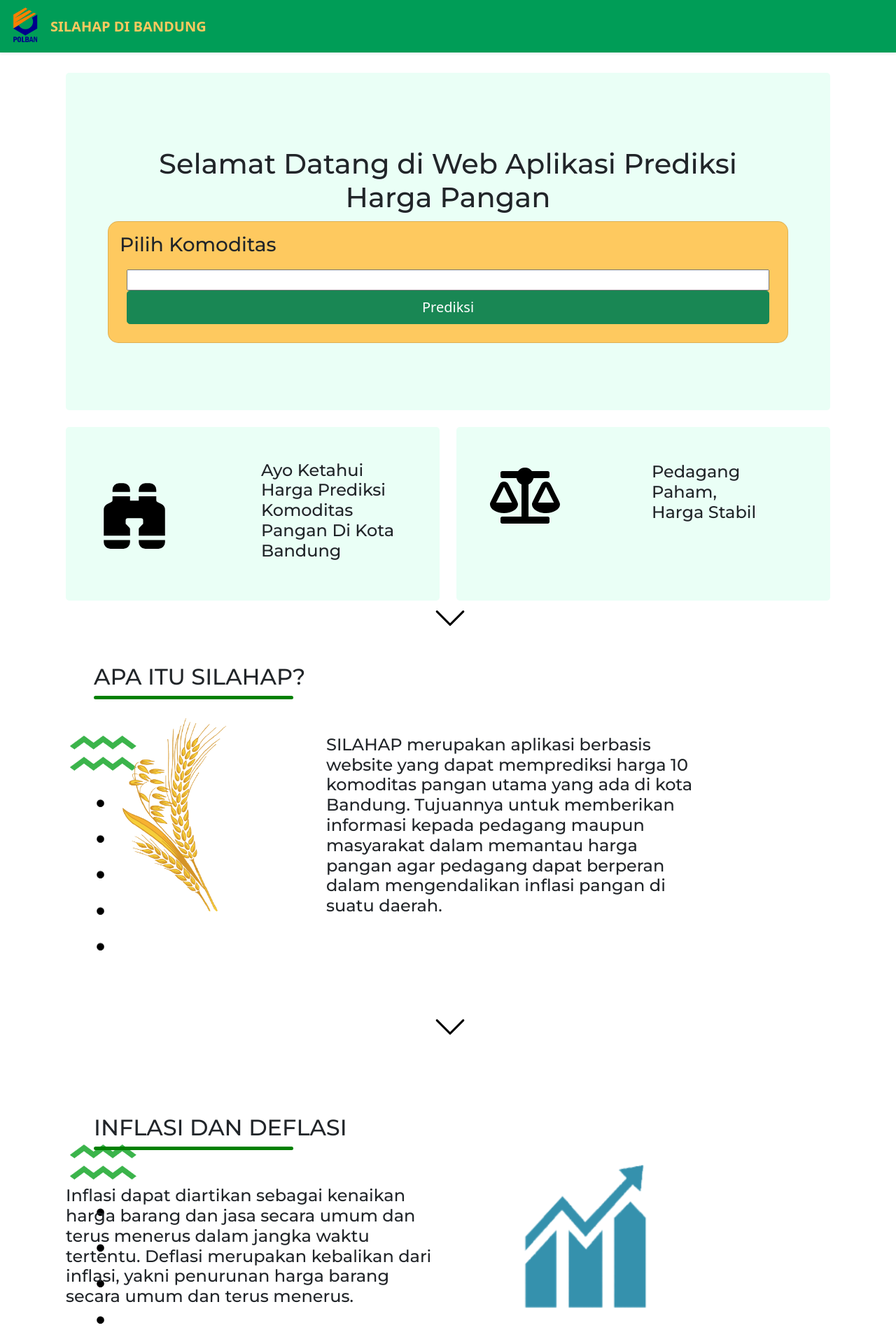
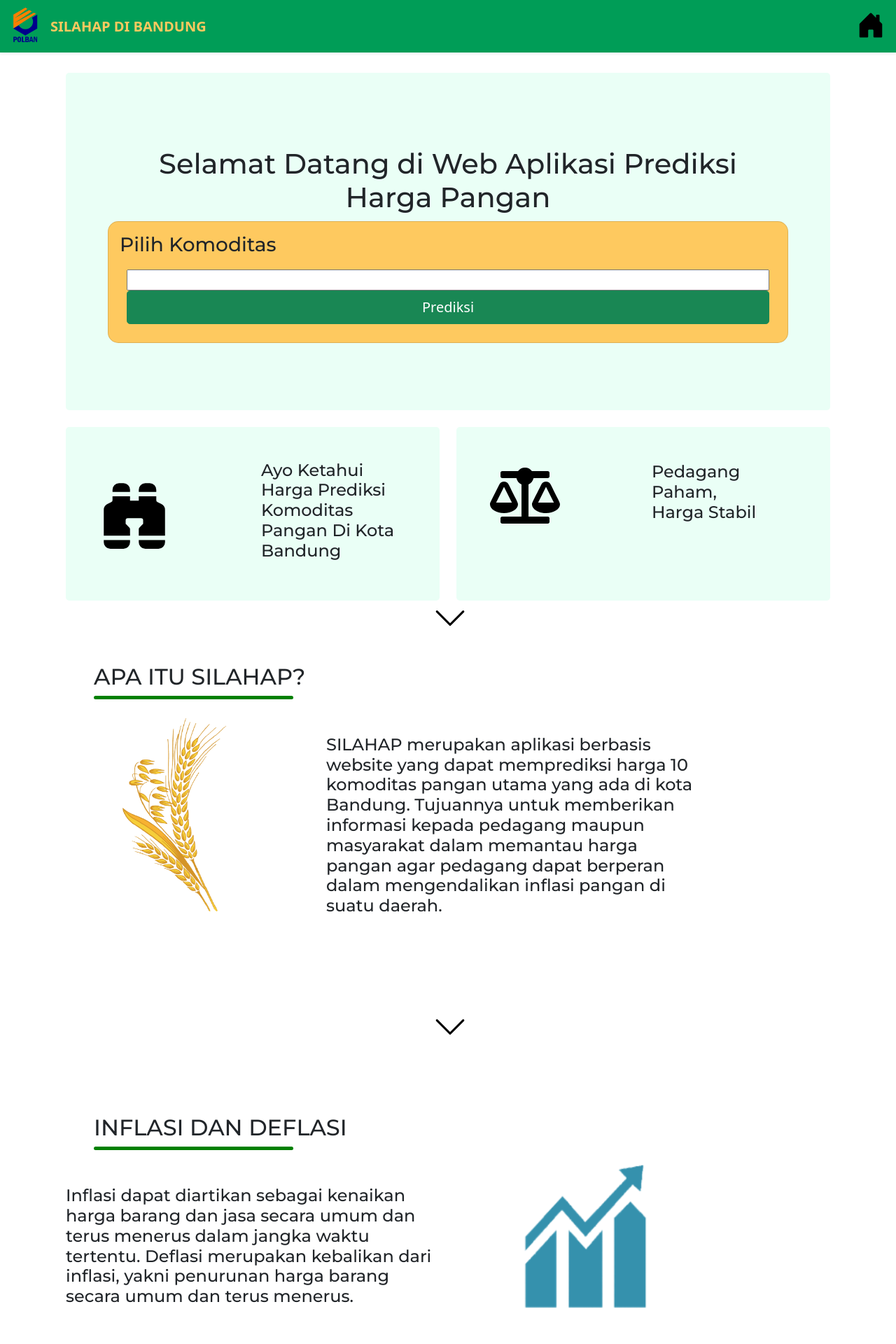
Before and after one commit to azrasabila/prediksi-harga-pangan, a Django app: template prediksiHargaPangan/templates/index.html in a window 1280 px wide. Shown: the top 1920 px of the page at 70% size. Run offline with Django 3.2, Linux system fonts and the light colour scheme; the template is opened without the code that fills it: most values are stand-ins (such as "Sample title", 1, 10 or a date in 2020); form fields are guessed from the names that the template uses; parts of the project's set-up code (start-up, migrations or seed data) failed here and were passed over.

Commit message:
Update title and button

```diff
--- a/prediksiHargaPangan/templates/index.html
+++ b/prediksiHargaPangan/templates/index.html
@@ -11,6 +11,9 @@
         <img src="{% static 'img/polban.png' %}" href="/" width="56" style="padding-left: 1rem;">
         <a class="navbar-brand fw-bold" href="/">
           SILAHAP DI BANDUNG
+        </a>
+        <a href="/">
+          <img src="{% static 'img/home.svg' %}" class="position-absolute top-0 end-0" href="/" width="56" style="padding-right: 1rem; padding-top: 1rem;">
         </a>
       </nav>
       <!-- Home Page -->
@@ -280,8 +283,9 @@
 
   .page-section {
     min-height: 100%;
-    background-image: url("{% static 'img/bgsilahap.png' %}");
-    background-repeat: no-repeat;
+    /* background-image: url("{% static 'img/bgsilahap.png' %}"); */
+    /* background-repeat: no-repeat; */
+    /* background-color: cadetblue; */
   }
 
   .center {
--- a/prediksiHargaPangan/templates/prediksi/index.html
+++ b/prediksiHargaPangan/templates/prediksi/index.html
@@ -9,6 +9,9 @@
     <a class="navbar-brand fw-bold" href="/">
       <img src="{% static 'img/polban.png' %}" href="/" width="56" style="padding-left: 1rem;">
       SILAHAP DI BANDUNG
+    </a>
+    <a href="/">
+      <img src="{% static 'img/home.svg' %}" class="position-absolute top-0 end-0" href="/" width="56" style="padding-right: 1rem; padding-top: 1rem;">
     </a>
   </nav>
   {% localize on %}
@@ -22,6 +25,7 @@
     {% endfor %}
     {% endif %}
     <div class="row">
+      <h1 class="center">Web Aplikasi Prediksi Harga Pangan</h1>
       <div class="card">
         <div class="card-body">
           <form method='post'>
--- a/prediksiHargaPangan/templates/snippets/tabs.html
+++ b/prediksiHargaPangan/templates/snippets/tabs.html
@@ -1,6 +1,6 @@
 {% load static %}
 <div class="d-flex align-items-start">
-  <ul class="nav nav-pills mb-3" id="pills-tab" role="tablist">
+  <ul class="nav nav-pills mb-3 btn" id="pills-tab" role="tablist">
     <li class="nav-item">
       <a class="nav-link active text-success" id="v-pills-chart-tab" data-bs-toggle="pill"
         data-bs-target="#v-pills-chart" aria-controls="v-pills-chart" aria-selected="false">
@@ -10,7 +10,7 @@
     <li class="nav-item">
       <a class="nav-link text-success" id="v-pills-chart-week-tab" data-bs-toggle="pill"
         data-bs-target="#v-pills-chart-week" aria-controls="v-pills-chart-week" aria-selected="true">
-        prediksi Mingguan
+        Prediksi Mingguan
       </a>
     </li>
     <li class="nav-item">
@@ -21,7 +21,7 @@
     <li class="nav-item">
       <a class="nav-link text-success" id="v-pills-table-tab" data-bs-toggle="pill" data-bs-target="#v-pills-table"
         aria-controls="v-pills-table" aria-selected="false">
-        Table
+        Prediksi Tabular
       </a>
     </li>
     <li class="nav-item">
```
Also changed, not shown: prediksi_harga_pangan/static/img/home.svg (added).
